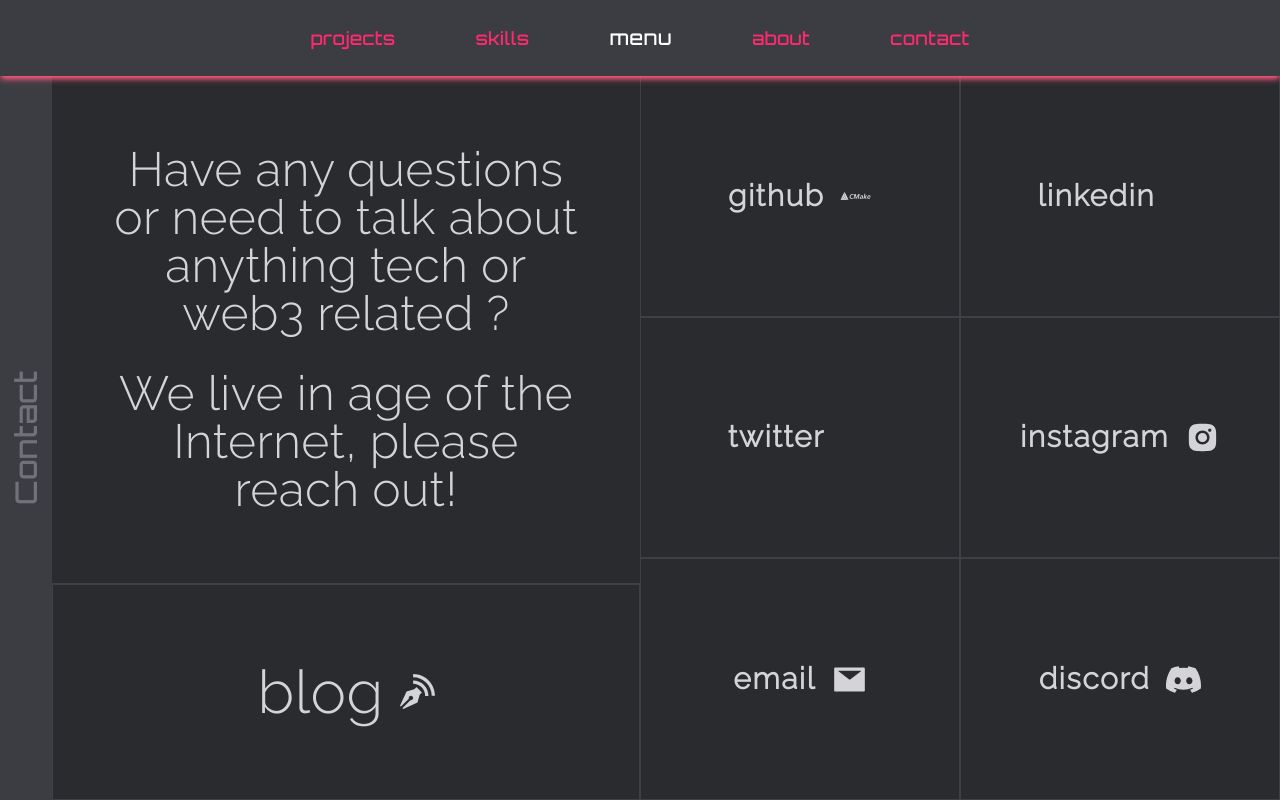
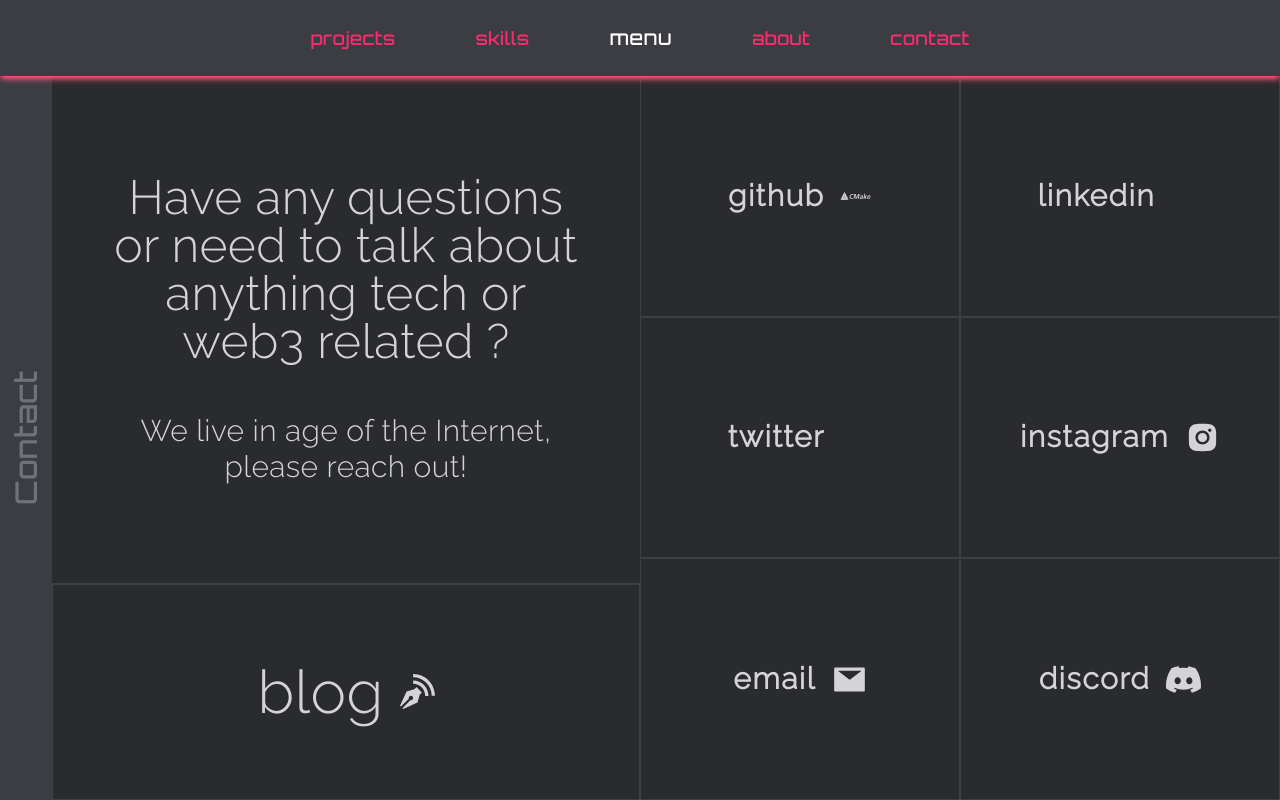
Before and after one commit to gopiinho/devProfile, a Next.js app: page /contact in a window 1280 px wide. Built offline with nearby package versions, Linux system fonts and the light colour scheme; a web font is replaced by a local one.

Commit message:
Style: Changed some tiny things

```diff
--- a/pages/contact.jsx
+++ b/pages/contact.jsx
@@ -29,12 +29,15 @@ const Contact = () => {
               Contact
             </h2>
             <div className="flex flex-col w-full">
-              <div className="h-[70%] w-[80%] text-5xl m-auto font-rale text-center flex flex-col gap-8 justify-center items-center">
-                <p>
+              <div className="h-[70%] w-[80%] m-auto font-rale text-center flex flex-col gap-12 justify-center items-center">
+                <p className="text-5xl">
                   Have any questions or need to talk about anything tech or web3
                   related ?
                 </p>
-                <p> We live in age of the Internet, please reach out!</p>
+                <p className="text-3xl">
+                  {" "}
+                  We live in age of the Internet, please reach out!
+                </p>
               </div>
               <div className="h-[30%] w-full grid grid-cols-1 border-t border-zinc-700  text-center items-center justify-center">
                 <Link
```
